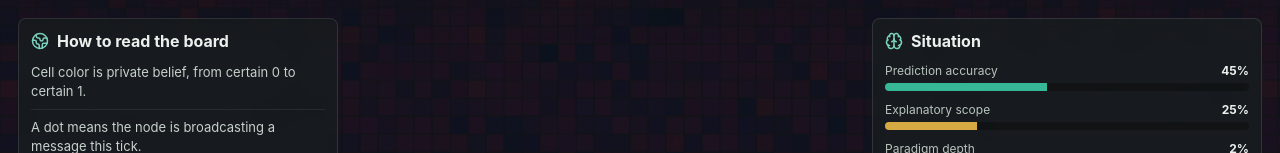
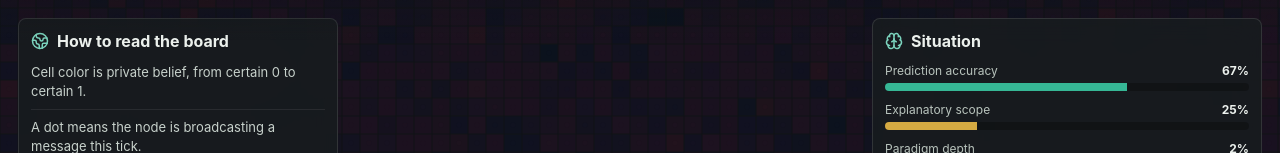
Before and after one commit to miuchan/information-game, a React (Vite) app: page / in a window 1280 px wide. Shown: the part 154-307 px from the top of the page. Built offline with nearby package versions, Linux system fonts and the light colour scheme.

Commit message:
Fix center lag by removing static radial stress bias

```diff
--- a/src/main.jsx
+++ b/src/main.jsx
@@ -501,13 +501,16 @@ function indexDepth(value) {
 }
 
 function stressAt(x, y, world) {
-  const cx = (world.width - 1) / 2;
-  const cy = (world.height - 1) / 2;
-  const dx = (x - cx) / Math.max(1, cx);
-  const dy = (y - cy) / Math.max(1, cy);
-  const radial = Math.sqrt(dx * dx + dy * dy);
-  const wave = 0.5 + 0.5 * Math.sin(world.tick * 0.05 + x * 0.09 + y * 0.07);
-  return clamp(radial * 0.75 + wave * world.frontierPressure * 0.45 + world.domainRadius * 0.3, 0, 1);
+  const driftX = ((Math.sin(world.tick * 0.011) + 1) * 0.5) * (world.width - 1);
+  const driftY = ((Math.cos(world.tick * 0.013) + 1) * 0.5) * (world.height - 1);
+  const dx = x - driftX;
+  const dy = y - driftY;
+  const sigma = Math.max(5, Math.min(world.width, world.height) * 0.2);
+  const movingHotspot = Math.exp(-(dx * dx + dy * dy) / (2 * sigma * sigma));
+  const waveA = 0.5 + 0.5 * Math.sin(world.tick * 0.05 + x * 0.08 + y * 0.06);
+  const waveB = 0.5 + 0.5 * Math.cos(world.tick * 0.035 - x * 0.05 + y * 0.1);
+  const texture = 0.55 * waveA + 0.45 * waveB;
+  return clamp(0.14 + texture * 0.42 + movingHotspot * 0.5 + world.frontierPressure * 0.26 + world.domainRadius * 0.2, 0, 1);
 }
 
 function theoryError(theoryIndex, contextStress, precision, hiddenIndex) {
@@ -692,6 +695,8 @@ function generateMessage(node, oldNodes, neighbors, options, rng) {
   else if (node.type === 'attention') msg = Math.abs(delta) > MAX_THEORY_INDEX * 0.01 ? sign(delta) : (rng() < 0.18 ? 1 : 0);
   else if (node.type === 'stubborn') msg = node.anomalyMemory > 2.8 ? 1 : 0;
   else if (node.type === 'agitator') msg = rng() < 0.75 ? -1 : 1;
+  const baselineTalkChance = 0.06 + node.confidence * 0.12 + (node.type === 'attention' ? 0.16 : 0);
+  if (msg === 0 && rng() < baselineTalkChance) msg = delta === 0 ? (rng() < 0.5 ? 1 : -1) : sign(delta);
   if (options.hotRanking && node.type === 'attention' && rng() < 0.22) msg = rng() < 0.8 ? 1 : -1;
   if (node.energy <= 0 && node.type !== 'checker') return 0;
   return msg;
```
